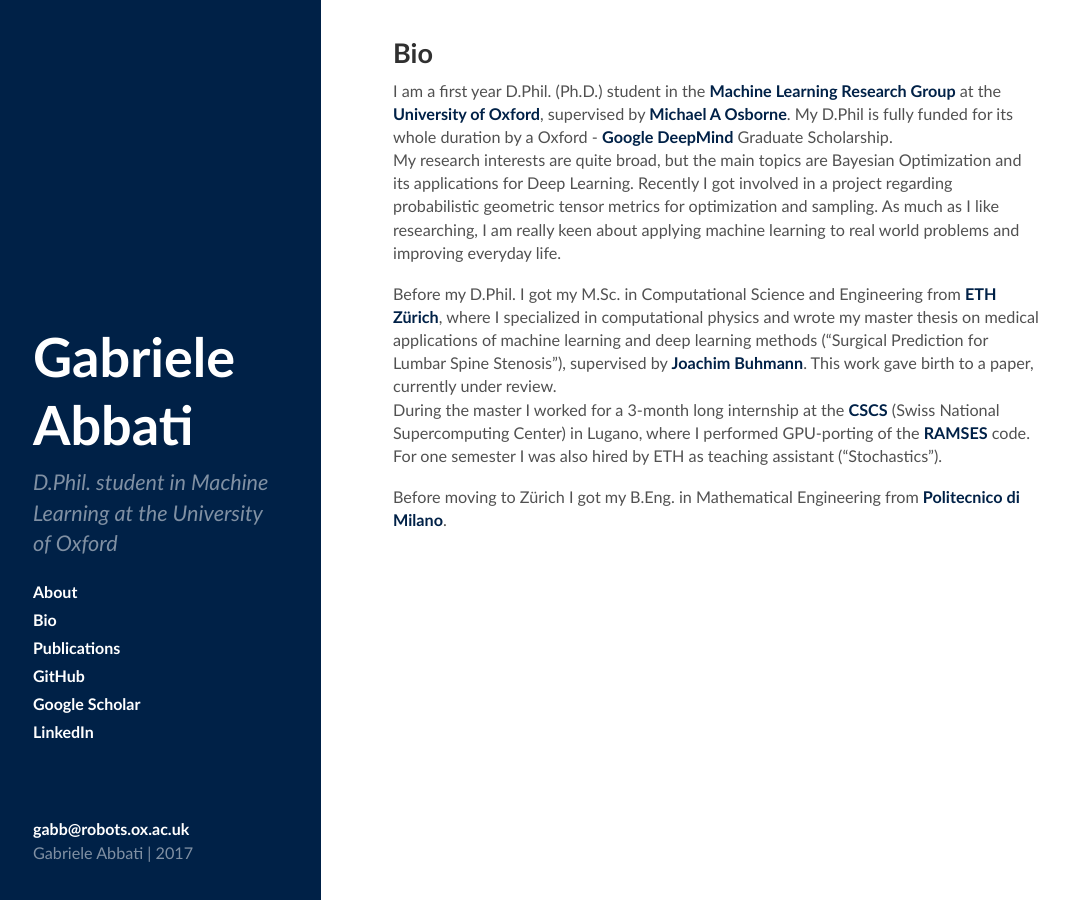
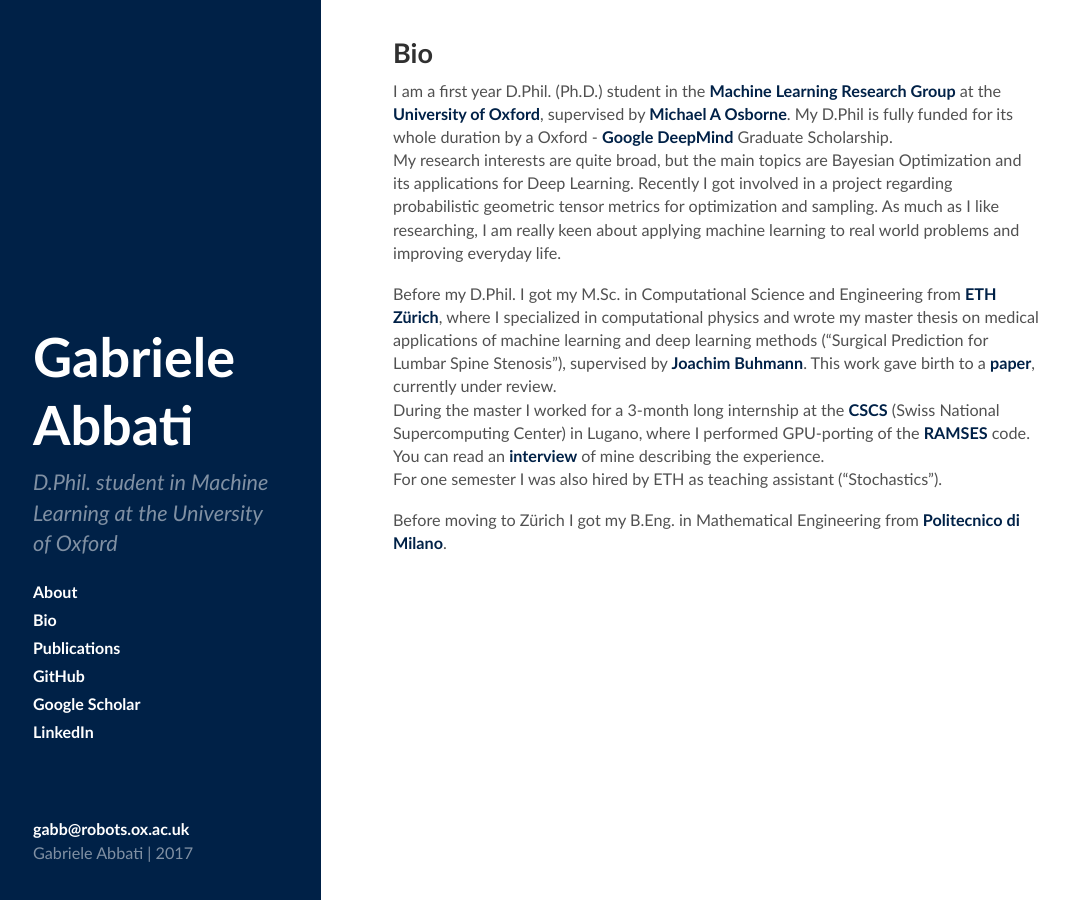
Before and after one commit to gabb7/robots_gabb, a Jekyll site: the page built from bio.md, in a window 1280 px wide. Shown: the whole page, without its empty margins (3-1072 px from the left). Built offline with Jekyll 4.4.1, drawn with Linux system fonts in a browser that asks for light colours; Markdown is read by kramdown in place of the engine named in the settings.

Commit message:
Updated Bio

```diff
--- a/bio.md
+++ b/bio.md
@@ -7,7 +7,8 @@ I am a first year D.Phil. (Ph.D.) student in the [Machine Learning Research Grou
 at the [University of Oxford](http://www.ox.ac.uk/), supervised by [Michael A Osborne](http://www.robots.ox.ac.uk/~mosb/). My D.Phil is fully funded for its whole duration by a Oxford - [Google DeepMind](https://deepmind.com/) Graduate Scholarship.
 My research interests are quite broad, but the main topics are Bayesian Optimization and its applications for Deep Learning. Recently I got involved in a project regarding probabilistic geometric tensor metrics for optimization and sampling. As much as I like researching, I am really keen about applying machine learning to real world problems and improving everyday life.
 
-Before my D.Phil. I got my M.Sc. in Computational Science and Engineering from [ETH Zürich](https://www.ethz.ch/en.html), where I specialized in computational physics and wrote my master thesis on medical applications of machine learning and deep learning methods ("Surgical Prediction for Lumbar Spine Stenosis"), supervised by [Joachim Buhmann](http://www.ise.inf.ethz.ch/). This work gave birth to a paper, currently under review.
-During the master I worked for a 3-month long internship at the [CSCS](http://www.cscs.ch/) (Swiss National Supercomputing Center) in Lugano, where I performed GPU-porting of the [RAMSES](http://www.ics.uzh.ch/~teyssier/ramses/RAMSES.html) code. For one semester I was also hired by ETH as teaching assistant ("Stochastics").
+Before my D.Phil. I got my M.Sc. in Computational Science and Engineering from [ETH Zürich](https://www.ethz.ch/en.html), where I specialized in computational physics and wrote my master thesis on medical applications of machine learning and deep learning methods ("Surgical Prediction for Lumbar Spine Stenosis"), supervised by [Joachim Buhmann](http://www.ise.inf.ethz.ch/). This work gave birth to a [paper](https://arxiv.org/abs/1703.07137), currently under review.
+During the master I worked for a 3-month long internship at the [CSCS](http://www.cscs.ch/) (Swiss National Supercomputing Center) in Lugano, where I performed GPU-porting of the [RAMSES](http://www.ics.uzh.ch/~teyssier/ramses/RAMSES.html) code. You can read an [interview](http://www.cscs.ch/index.php?id=1528) of mine describing the experience.
+For one semester I was also hired by ETH as teaching assistant ("Stochastics").
 
 Before moving to Zürich I got my B.Eng. in Mathematical Engineering from [Politecnico di Milano](http://www.polimi.it/en/home/).
```
